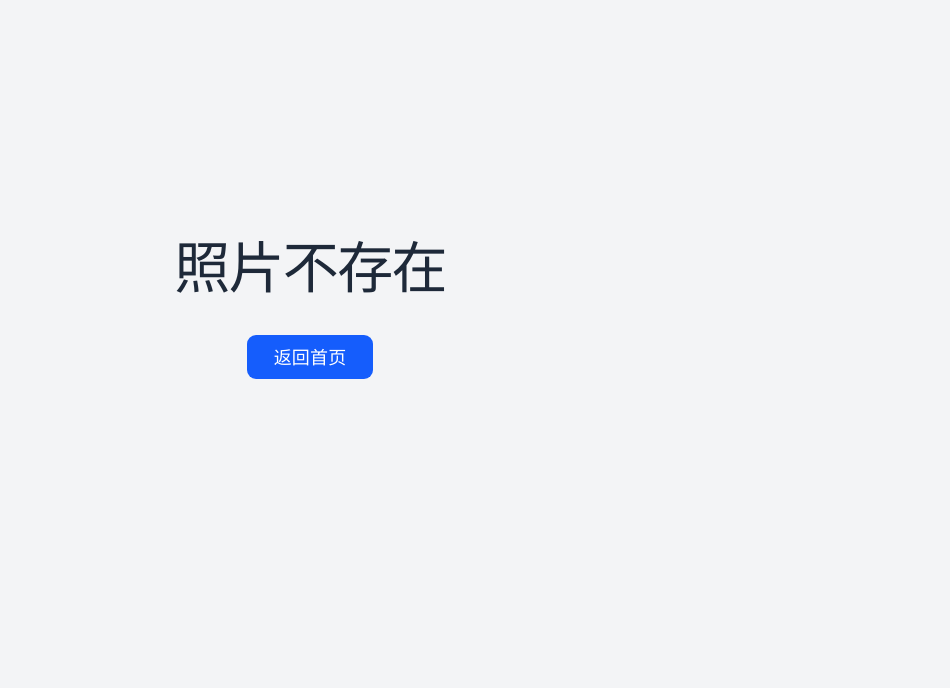
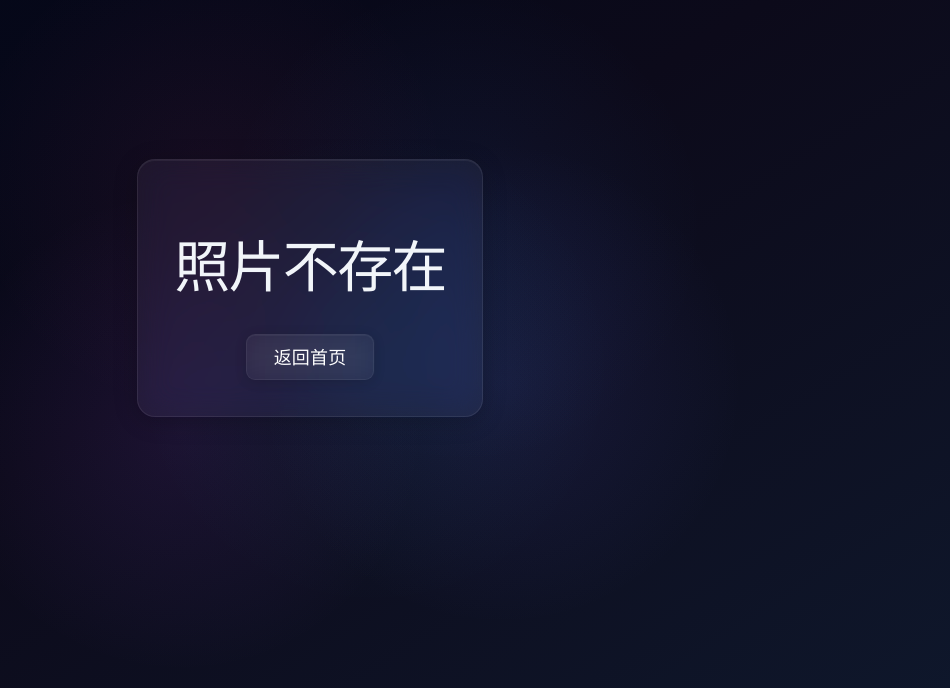
Before and after one commit to TLR-Official/TLRphotos-UI, a React (Vite) app: page /photos/1 in a window 1280 px wide. Shown: the part 112-800 px from the top of the page, without its empty margins (330-1280 px from the left). Built offline with nearby package versions, Linux system fonts and the light colour scheme.

Commit message:
[feat] 新增鼠标跟随动态背景 + 液态玻璃效果 | 2026-06-28 17:25

```diff
--- a/src/features/gallery/PhotoDetailPage.tsx
+++ b/src/features/gallery/PhotoDetailPage.tsx
@@ -1,8 +1,8 @@
 import { useParams, useNavigate } from 'react-router-dom';
 import { getPhotoDetail } from './mockData';
-import type { PhotoDetail } from './types';
 import { Header } from '../../shared/Header';
 import { Footer } from '../../shared/Footer';
+import { MouseFollowBackground } from '../../shared/MouseFollowBackground';
 
 export function PhotoDetailPage() {
   const { id } = useParams<{ id: string }>();
@@ -11,15 +11,18 @@ export function PhotoDetailPage() {
 
   if (!photo) {
     return (
-      <div className="min-h-screen flex items-center justify-center bg-gray-100">
-        <div className="text-center">
-          <h1 className="text-2xl font-bold text-gray-800 mb-4">照片不存在</h1>
+      <div className="relative min-h-screen page-dark">
+        <MouseFollowBackground />
+        <div className="relative z-10 flex min-h-screen items-center justify-center">
+          <div className="glass rounded-2xl p-8 text-center">
+            <h1 className="text-2xl font-bold text-white mb-4">照片不存在</h1>
             <button
               onClick={() => navigate('/')}
-            className="px-6 py-2 bg-blue-600 text-white rounded-lg hover:bg-blue-700 transition-colors"
+              className="glass-sm px-6 py-2 text-white rounded-lg hover:bg-white/10 transition-colors"
             >
               返回首页
             </button>
+          </div>
         </div>
       </div>
     );
@@ -37,14 +40,17 @@ export function PhotoDetailPage() {
   };
 
   return (
-    <div className="min-h-screen bg-gray-100">
+    <div className="relative min-h-screen page-dark">
+      <MouseFollowBackground />
+
+      <div className="relative z-10">
         <Header />
 
         <main className="py-8 px-4">
           <div className="max-w-6xl mx-auto">
             <button
               onClick={() => navigate('/')}
-            className="flex items-center gap-2 text-gray-600 hover:text-gray-800 mb-6 transition-colors"
+              className="flex items-center gap-2 text-slate-400 hover:text-white mb-6 transition-colors"
             >
               <svg className="w-5 h-5" fill="none" stroke="currentColor" viewBox="0 0 24 24">
                 <path strokeLinecap="round" strokeLinejoin="round" strokeWidth={2} d="M15 19l-7-7 7-7" />
@@ -52,9 +58,10 @@ export function PhotoDetailPage() {
               返回作品集
             </button>
 
-          <div className="grid grid-cols-1 lg:grid-cols-3 gap-8">
+            <div className="grid grid-cols-1 lg:grid-cols-3 gap-6">
+              {/* 左侧：大图 */}
               <div className="lg:col-span-2 flex justify-center">
-              <div className="bg-white rounded-xl shadow-lg overflow-hidden max-w-full">
+                <div className="glass-lg rounded-xl overflow-hidden max-w-full">
                   <img
                     src={photo.original_url}
                     alt={photo.title}
@@ -63,14 +70,15 @@ export function PhotoDetailPage() {
                 </div>
               </div>
 
-            <div className="space-y-6">
-              <div className="bg-white rounded-xl shadow-lg p-6">
-                <h1 className="text-2xl font-bold text-gray-900 mb-2">{photo.title}</h1>
-                <p className="text-gray-600 text-sm">{formatDate(photo.created_at)}</p>
+              {/* 右侧：信息卡片 */}
+              <div className="space-y-5">
+                <div className="glass glass-hover rounded-xl p-6">
+                  <h1 className="text-2xl font-bold text-white mb-2">{photo.title}</h1>
+                  <p className="text-slate-400 text-sm">{formatDate(photo.created_at)}</p>
                 </div>
 
-              <div className="bg-white rounded-xl shadow-lg p-6">
-                <h2 className="text-lg font-semibold text-gray-900 mb-4">照片信息</h2>
+                <div className="glass glass-hover rounded-xl p-6">
+                  <h2 className="text-lg font-semibold text-white mb-4">照片信息</h2>
                   <div className="space-y-4">
                     <DetailRow label="拍摄工具" value={photo.vehicle} />
                     <DetailRow label="相机型号" value={photo.camera_model} />
@@ -79,8 +87,8 @@ export function PhotoDetailPage() {
                   </div>
                 </div>
 
-              <div className="bg-white rounded-xl shadow-lg p-6">
-                <h2 className="text-lg font-semibold text-gray-900 mb-4">拍摄参数</h2>
+                <div className="glass glass-hover rounded-xl p-6">
+                  <h2 className="text-lg font-semibold text-white mb-4">拍摄参数</h2>
                   <div className="grid grid-cols-2 gap-4">
                     <DetailRow label="焦距" value={photo.focal_length} />
                     <DetailRow label="ISO" value={photo.iso.toString()} />
@@ -89,32 +97,32 @@ export function PhotoDetailPage() {
                   </div>
                 </div>
 
-              <div className="bg-white rounded-xl shadow-lg p-6">
-                <h2 className="text-lg font-semibold text-gray-900 mb-4">数据统计</h2>
+                <div className="glass glass-hover rounded-xl p-6">
+                  <h2 className="text-lg font-semibold text-white mb-4">数据统计</h2>
                   <div className="flex gap-6">
                     <div className="text-center">
-                    <div className="text-xl font-bold text-gray-900">{photo.likes}</div>
-                    <div className="text-sm text-gray-600">喜欢</div>
+                      <div className="text-xl font-bold text-white">{photo.likes}</div>
+                      <div className="text-sm text-slate-400">喜欢</div>
                     </div>
                     <div className="text-center">
-                    <div className="text-xl font-bold text-gray-900">{photo.views.toLocaleString()}</div>
-                    <div className="text-sm text-gray-600">浏览</div>
+                      <div className="text-xl font-bold text-white">{photo.views.toLocaleString()}</div>
+                      <div className="text-sm text-slate-400">浏览</div>
                     </div>
                   </div>
                 </div>
 
-              <div className="bg-white rounded-xl shadow-lg p-6">
-                <h2 className="text-lg font-semibold text-gray-900 mb-4">描述</h2>
-                <p className="text-gray-700 leading-relaxed">{photo.description}</p>
+                <div className="glass glass-hover rounded-xl p-6">
+                  <h2 className="text-lg font-semibold text-white mb-4">描述</h2>
+                  <p className="text-slate-300 leading-relaxed">{photo.description}</p>
                 </div>
 
-              <div className="bg-white rounded-xl shadow-lg p-6">
-                <h2 className="text-lg font-semibold text-gray-900 mb-4">标签</h2>
+                <div className="glass glass-hover rounded-xl p-6">
+                  <h2 className="text-lg font-semibold text-white mb-4">标签</h2>
                   <div className="flex flex-wrap gap-2">
                     {photo.tags.map((tag) => (
                       <span
                         key={tag}
-                      className="px-3 py-1 bg-blue-50 text-blue-700 rounded-full text-sm font-medium"
+                        className="glass-sm px-3 py-1 text-indigo-300 rounded-full text-sm font-medium"
                       >
                         #{tag}
                       </span>
@@ -128,14 +136,15 @@ export function PhotoDetailPage() {
 
         <Footer />
       </div>
+    </div>
   );
 }
 
 function DetailRow({ label, value }: { label: string; value: string }) {
   return (
     <div className="flex justify-between items-center">
-      <span className="text-gray-500 text-sm">{label}</span>
-      <span className="text-gray-900 font-medium text-sm">{value}</span>
+      <span className="text-slate-400 text-sm">{label}</span>
+      <span className="text-white font-medium text-sm">{value}</span>
     </div>
   );
 }
--- a/src/index.css
+++ b/src/index.css
@@ -106,3 +106,68 @@ code {
   padding: 4px 8px;
   background: var(--code-bg);
 }
+
+/* ========================================
+   液态玻璃效果 (Liquid Glass)
+   在深色动态背景下产生毛玻璃折射效果
+   ======================================== */
+
+.glass {
+  background: rgba(255, 255, 255, 0.05);
+  backdrop-filter: blur(16px) saturate(1.4);
+  -webkit-backdrop-filter: blur(16px) saturate(1.4);
+  border: 1px solid rgba(255, 255, 255, 0.08);
+  box-shadow:
+    0 4px 24px rgba(0, 0, 0, 0.2),
+    inset 0 1px 0 rgba(255, 255, 255, 0.06);
+}
+
+.glass-sm {
+  background: rgba(255, 255, 255, 0.04);
+  backdrop-filter: blur(12px) saturate(1.3);
+  -webkit-backdrop-filter: blur(12px) saturate(1.3);
+  border: 1px solid rgba(255, 255, 255, 0.06);
+  box-shadow:
+    0 2px 12px rgba(0, 0, 0, 0.15),
+    inset 0 1px 0 rgba(255, 255, 255, 0.04);
+}
+
+.glass-lg {
+  background: rgba(255, 255, 255, 0.06);
+  backdrop-filter: blur(24px) saturate(1.6);
+  -webkit-backdrop-filter: blur(24px) saturate(1.6);
+  border: 1px solid rgba(255, 255, 255, 0.1);
+  box-shadow:
+    0 8px 32px rgba(0, 0, 0, 0.3),
+    inset 0 1px 0 rgba(255, 255, 255, 0.08);
+}
+
+/* 玻璃卡片悬停增强效果 */
+.glass-hover {
+  transition: all 0.4s cubic-bezier(0.25, 0.46, 0.45, 0.94);
+}
+
+.glass-hover:hover {
+  background: rgba(255, 255, 255, 0.08);
+  border-color: rgba(255, 255, 255, 0.14);
+  box-shadow:
+    0 8px 40px rgba(0, 0, 0, 0.3),
+    0 0 0 1px rgba(255, 255, 255, 0.06),
+    inset 0 1px 0 rgba(255, 255, 255, 0.1);
+  transform: translateY(-2px);
+}
+
+/* 页面全局适配深色背景 */
+.page-dark {
+  color: #e2e8f0;
+}
+
+.page-dark h1,
+.page-dark h2,
+.page-dark .text-title {
+  color: #f1f5f9;
+}
+
+.page-dark .text-sub {
+  color: #94a3b8;
+}
--- a/src/shared/Footer.tsx
+++ b/src/shared/Footer.tsx
@@ -1,7 +1,7 @@
 export function Footer() {
   return (
-    <footer className="border-t border-gray-200 bg-white py-6 text-center text-sm text-gray-500">
-      <p>© 2026 TLRphotos 航空摄影工作室 | 本地开发 · 极简架构</p>
+    <footer className="glass py-6 text-center text-sm text-slate-400">
+      <p>&copy; 2026 TLRphotos 航空摄影工作室</p>
     </footer>
   );
 }
--- /dev/null
+++ b/src/shared/MouseFollowBackground.tsx
@@ -0,0 +1,107 @@
+import { useEffect, useRef, useCallback } from 'react';
+
+/**
+ * 鼠标跟随动态背景组件
+ * 使用多个渐变光球跟随鼠标移动，产生流体光效
+ */
+export function MouseFollowBackground() {
+  const containerRef = useRef<HTMLDivElement>(null);
+  const mouseRef = useRef({ x: 0.5, y: 0.5 });
+  const rafRef = useRef<number>(0);
+
+  const handleMouseMove = useCallback((e: MouseEvent) => {
+    // 将鼠标位置归一化到 0-1 范围
+    mouseRef.current.x = e.clientX / window.innerWidth;
+    mouseRef.current.y = e.clientY / window.innerHeight;
+  }, []);
+
+  useEffect(() => {
+    window.addEventListener('mousemove', handleMouseMove, { passive: true });
+    return () => window.removeEventListener('mousemove', handleMouseMove);
+  }, [handleMouseMove]);
+
+  useEffect(() => {
+    const container = containerRef.current;
+    if (!container) return;
+
+    const orbs = container.querySelectorAll<HTMLDivElement>('.bg-orb');
+    // 每个光球的偏移系数，产生层次感
+    const factors = [
+      { x: 0.15, y: 0.12 },
+      { x: -0.1, y: 0.18 },
+      { x: 0.12, y: -0.08 },
+      { x: -0.08, y: -0.14 },
+      { x: 0.05, y: 0.1 },
+    ];
+
+    // 光球当前位置（平滑插值用）
+    const current = factors.map(() => ({ x: 0.5, y: 0.5 }));
+
+    const animate = () => {
+      const mx = mouseRef.current.x;
+      const my = mouseRef.current.y;
+
+      orbs.forEach((orb, i) => {
+        // 平滑插值，产生延迟跟随效果
+        const speed = 0.03 + i * 0.008;
+        current[i].x += (mx + factors[i].x - current[i].x) * speed;
+        current[i].y += (my + factors[i].y - current[i].y) * speed;
+
+        const px = current[i].x * 100;
+        const py = current[i].y * 100;
+        orb.style.background = `radial-gradient(
+          600px circle at ${px}% ${py}%,
+          var(--orb-color, rgba(120, 80, 255, 0.15)),
+          transparent 40%
+        )`;
+      });
+
+      rafRef.current = requestAnimationFrame(animate);
+    };
+
+    animate();
+    return () => cancelAnimationFrame(rafRef.current);
+  }, []);
+
+  return (
+    <div
+      ref={containerRef}
+      className="pointer-events-none fixed inset-0 z-0 overflow-hidden"
+      aria-hidden="true"
+    >
+      {/* 基底渐变 */}
+      <div className="absolute inset-0 bg-gradient-to-br from-slate-950 via-[#0c0a1a] to-slate-900" />
+
+      {/* 流动光球 */}
+      <div
+        className="bg-orb absolute inset-0"
+        style={{ '--orb-color': 'rgba(99, 102, 241, 0.12)' } as React.CSSProperties}
+      />
+      <div
+        className="bg-orb absolute inset-0"
+        style={{ '--orb-color': 'rgba(168, 85, 247, 0.10)' } as React.CSSProperties}
+      />
+      <div
+        className="bg-orb absolute inset-0"
+        style={{ '--orb-color': 'rgba(59, 130, 246, 0.08)' } as React.CSSProperties}
+      />
+      <div
+        className="bg-orb absolute inset-0"
+        style={{ '--orb-color': 'rgba(236, 72, 153, 0.06)' } as React.CSSProperties}
+      />
+      <div
+        className="bg-orb absolute inset-0"
+        style={{ '--orb-color': 'rgba(34, 211, 238, 0.05)' } as React.CSSProperties}
+      />
+
+      {/* 微弱网格纹理 */}
+      <div className="absolute inset-0 opacity-[0.03]"
+        style={{
+          backgroundImage: `linear-gradient(rgba(255,255,255,0.1) 1px, transparent 1px),
+                            linear-gradient(90deg, rgba(255,255,255,0.1) 1px, transparent 1px)`,
+          backgroundSize: '60px 60px',
+        }}
+      />
+    </div>
+  );
+}
```
Also changed, not shown: src/App.tsx (+11 -25 lines), src/features/gallery/PhotoCarousel.tsx (+8 -7 lines), src/features/gallery/WaterfallGallery.tsx (+13 -8 lines), src/shared/Header.tsx (+4 -4 lines), .ai/context.md. Lines whose indentation alone changed are shown as unchanged.
